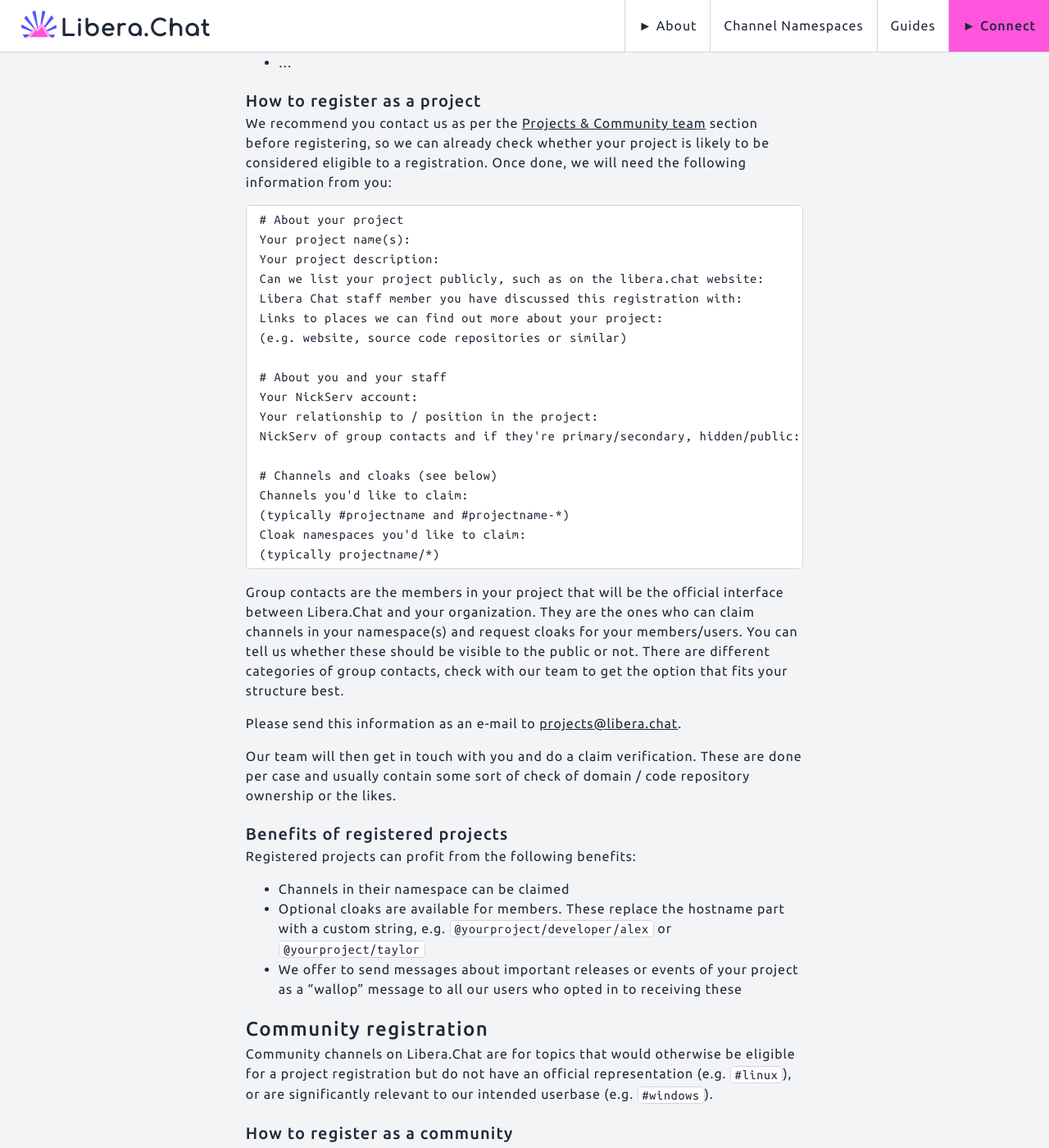
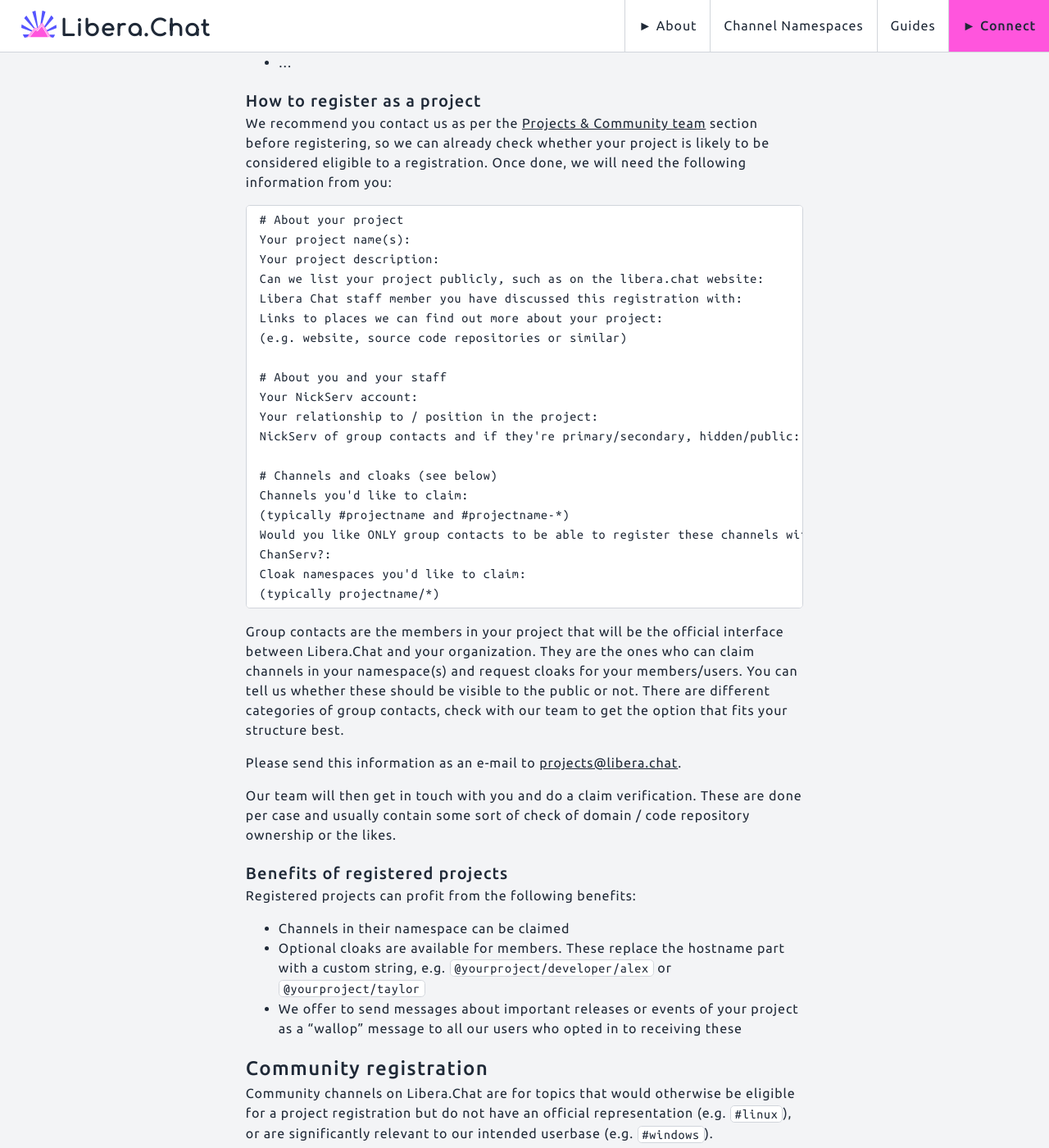
Before and after one commit to Libera-Chat/libera-chat.github.io, a Jekyll site: the page built from chanreg.md, in a window 1280 px wide and 1400 px high, scrolled down 2115 px. Shown: the whole window at 82% size. Built offline with Jekyll 4.4.1, drawn with Linux system fonts in a browser that asks for light colours; some of the changed text lies outside the part shown.

Commit message:
chanreg: add OPENREG flag question to templates

````diff
--- a/chanreg.md
+++ b/chanreg.md
@@ -127,6 +127,8 @@
 # Channels and cloaks (see below)
 Channels you'd like to claim:
 (typically #projectname and #projectname-*)
+Would you like ONLY group contacts to be able to register these channels with
+ChanServ?:
 Cloak namespaces you'd like to claim:
 (typically projectname/*)
 ```
@@ -186,6 +188,8 @@
 # Channels and cloaks (see below)
 Channels you'd like to claim:
 (typically #communityname and #communityname-*)
+Would you like ONLY group contacts to be able to register these channels with
+ChanServ?:
 (The cloaks will be formatted like this:
 about/YourCommunityNameHere/accountname)
 ```
````
